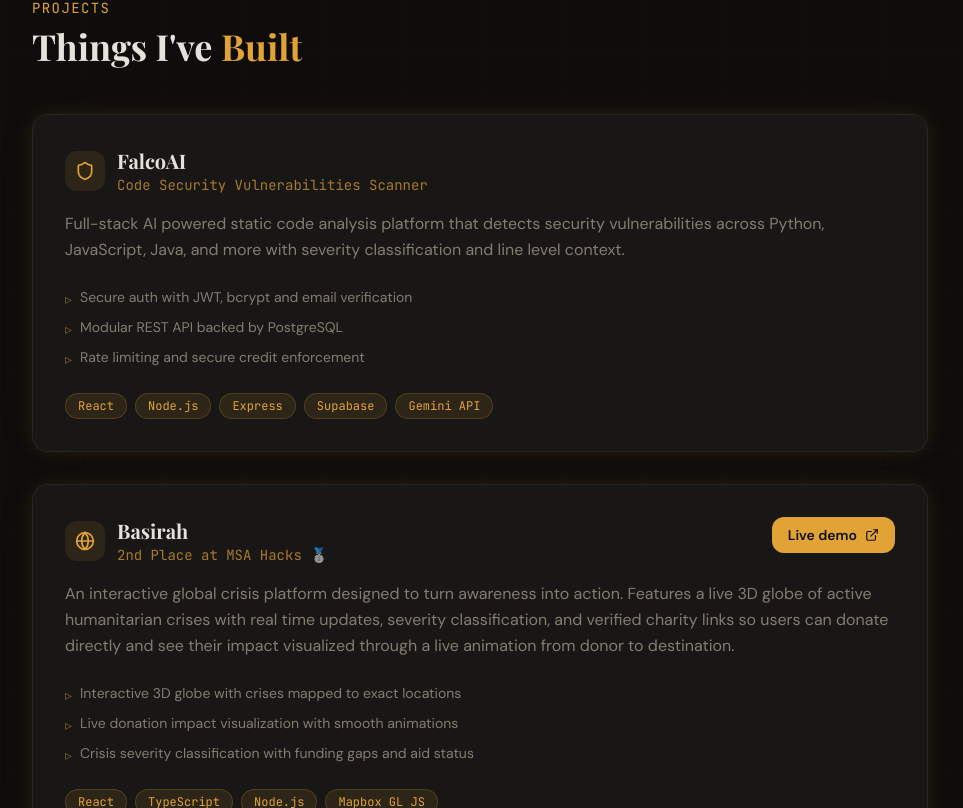
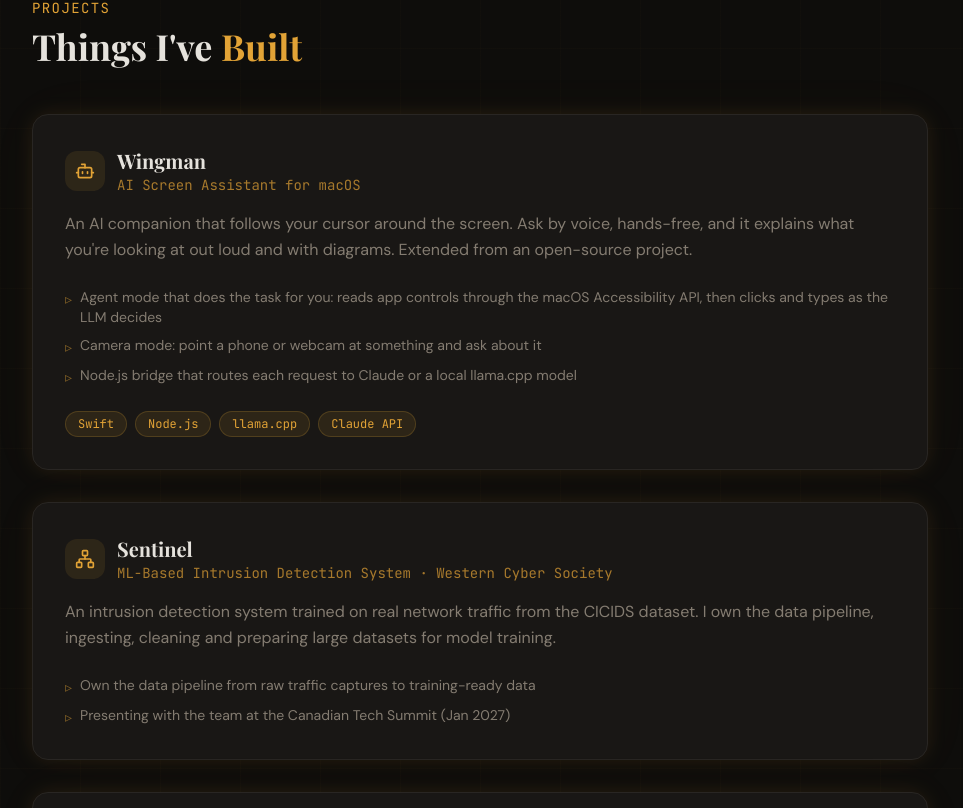
Before and after one commit to Anomaly-E-E/Anomaly-E-E.github.io, a React (Vite) app: page / in a window 1280 px wide. Shown: the part 2832-3640 px from the top of the page, without its empty margins (160-1123 px from the left). Built offline with nearby package versions, Linux system fonts and the light colour scheme; the HTML template or start-up script is replaced by a standard one; a web font is replaced by a local one.

Commit message:
add wingman and sentinel

```diff
--- a/src/components/sections/ProjectsSection.tsx
+++ b/src/components/sections/ProjectsSection.tsx
@@ -1,7 +1,34 @@
 import ScrollReveal from "@/components/common/ScrollReveal";
-import { Shield, Globe, Gamepad2, BarChart3, Wrench, ExternalLink } from "lucide-react";
+import { Shield, Globe, Gamepad2, BarChart3, Wrench, ExternalLink, Bot, Network } from "lucide-react";
 
 const projects = [
+  {
+    title: "Wingman",
+    subtitle: "AI Screen Assistant for macOS",
+    description:
+      "An AI companion that follows your cursor around the screen. Ask by voice, hands-free, and it explains what you're looking at out loud and with diagrams. Extended from an open-source project.",
+    tech: ["Swift", "Node.js", "llama.cpp", "Claude API"],
+    highlights: [
+      "Agent mode that does the task for you: reads app controls through the macOS Accessibility API, then clicks and types as the LLM decides",
+      "Camera mode: point a phone or webcam at something and ask about it",
+      "Node.js bridge that routes each request to Claude or a local llama.cpp model",
+    ],
+    icon: Bot,
+    link: "",
+  },
+  {
+    title: "Sentinel",
+    subtitle: "ML-Based Intrusion Detection System · Western Cyber Society",
+    description:
+      "An intrusion detection system trained on real network traffic from the CICIDS dataset. I own the data pipeline, ingesting, cleaning and preparing large datasets for model training.",
+    tech: [],
+    highlights: [
+      "Own the data pipeline from raw traffic captures to training-ready data",
+      "Presenting with the team at the Canadian Tech Summit (Jan 2027)",
+    ],
+    icon: Network,
+    link: "",
+  },
   {
     title: "FalcoAI",
     subtitle: "Code Security Vulnerabilities Scanner",
@@ -116,7 +143,7 @@ const ProjectsSection = () => {
 
                   <p className="text-muted-foreground mb-6 leading-relaxed">{project.description}</p>
 
-                  <ul className="space-y-2 mb-6">
+                  <ul className={`space-y-2 ${project.tech.length ? "mb-6" : ""}`}>
                     {project.highlights.map((h, j) => (
                       <li key={j} className="text-sm text-muted-foreground flex gap-2">
                         <span className="text-primary/50 mt-0.5 shrink-0">▹</span>
```
